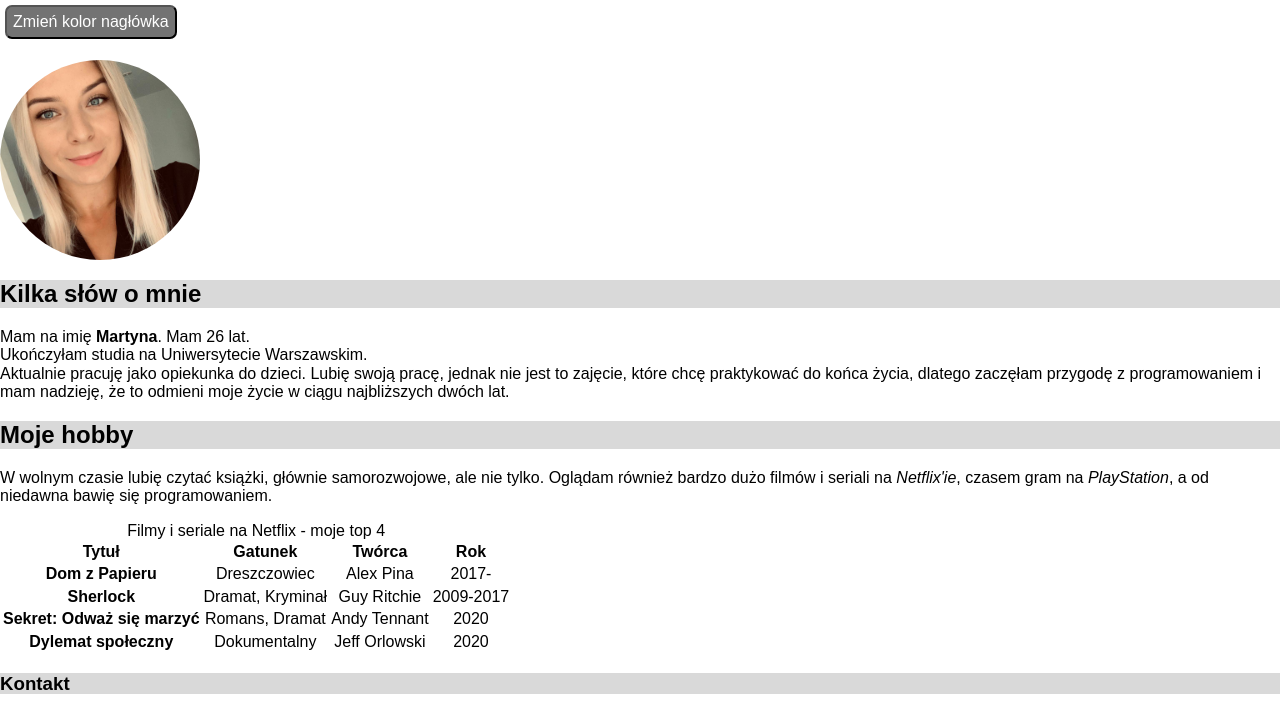
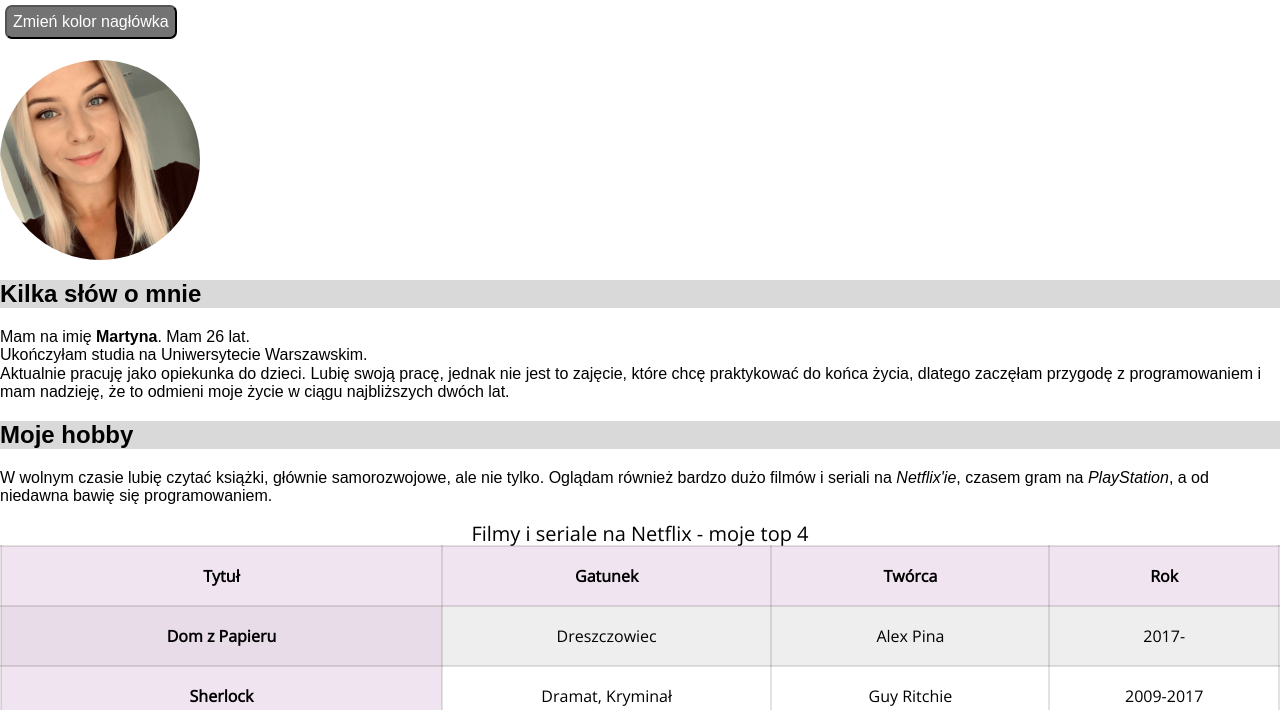
Before and after one commit to Marthiness/homepage, a plain HTML site: page index.html in a window 1280 px wide. Shown: the part 240-950 px from the top of the page. Drawn offline with nearby package versions, Linux system fonts and the light colour scheme.

Commit message:
container.css added

```diff
--- a/css/container.css
+++ b/css/container.css
@@ -1,4 +1,33 @@
+.container {
+    overflow-x: auto;
+  }
 
-.container {
+  .container__table {
+    font-family: "Open Sans", sans-serif;
+    border-collapse: collapse;
+    width: 100%;
+    vertical-align: middle;
+  }
+
+  .container__caption {
+    font-size: 20px;
+  }
+
+  .container__tableCell--bolder {
+    background-color: rgba(224, 198, 224, 0.473);
+    font-weight: bolder;
+  }
+
+  .container__tableRow:nth-child(even) {
+    background: #eee;
+  }
+
+  .container__tableRow:hover {
+    background-color: #4a405038;
+  }
+
+  .container__tableCell {
+    border: 2px solid #38292923;
+    padding: 20px;
     text-align: center;
-}
+  }
```
